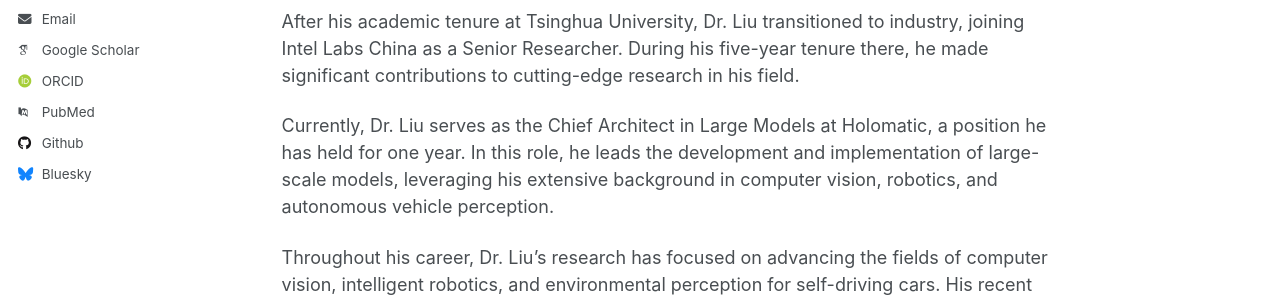
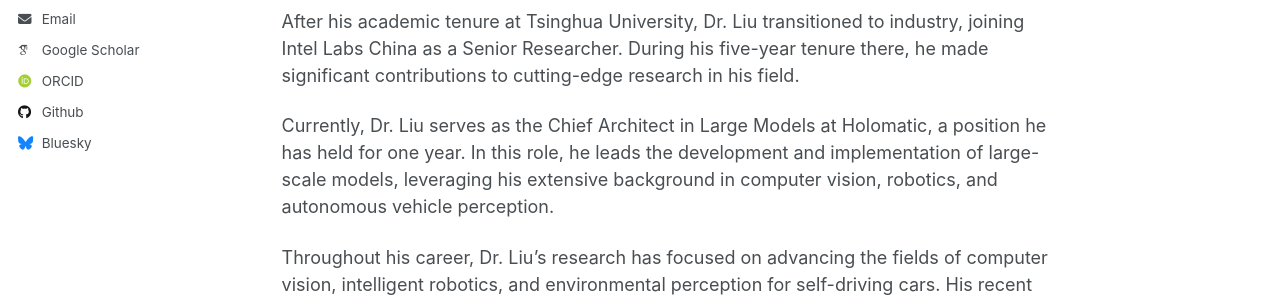
Before and after one commit to xllau/xllau.github.io, a Jekyll site: the page built from _pages/about.md, in a window 1280 px wide. Shown: the part 349-646 px from the top of the page. Built offline with Jekyll 4.4.1, drawn with Linux system fonts in a browser that asks for light colours; some web fonts are replaced.

Commit message:
Update _config.yml

```diff
--- a/_config.yml
+++ b/_config.yml
@@ -29,11 +29,10 @@ author:
 
   # Academic websites
   arxiv            : # URL - Update with the correct link to your profile
-  googlescholar    : "https://scholar.google.com/citations?user=PS_CX0AAAAAJ"
+  googlescholar    : "https://scholar.google.com/citations?hl=en&user=hgFJj0MAAAAJ"
   impactstory      : # URL
   orcid            : "http://orcid.org/yourorcidurl"
   semantic         : # URL
-  pubmed           : "https://www.ncbi.nlm.nih.gov/pubmed/?term=john+snow"
   researchgate     : # URL
 
   # Repositories and software development
```
